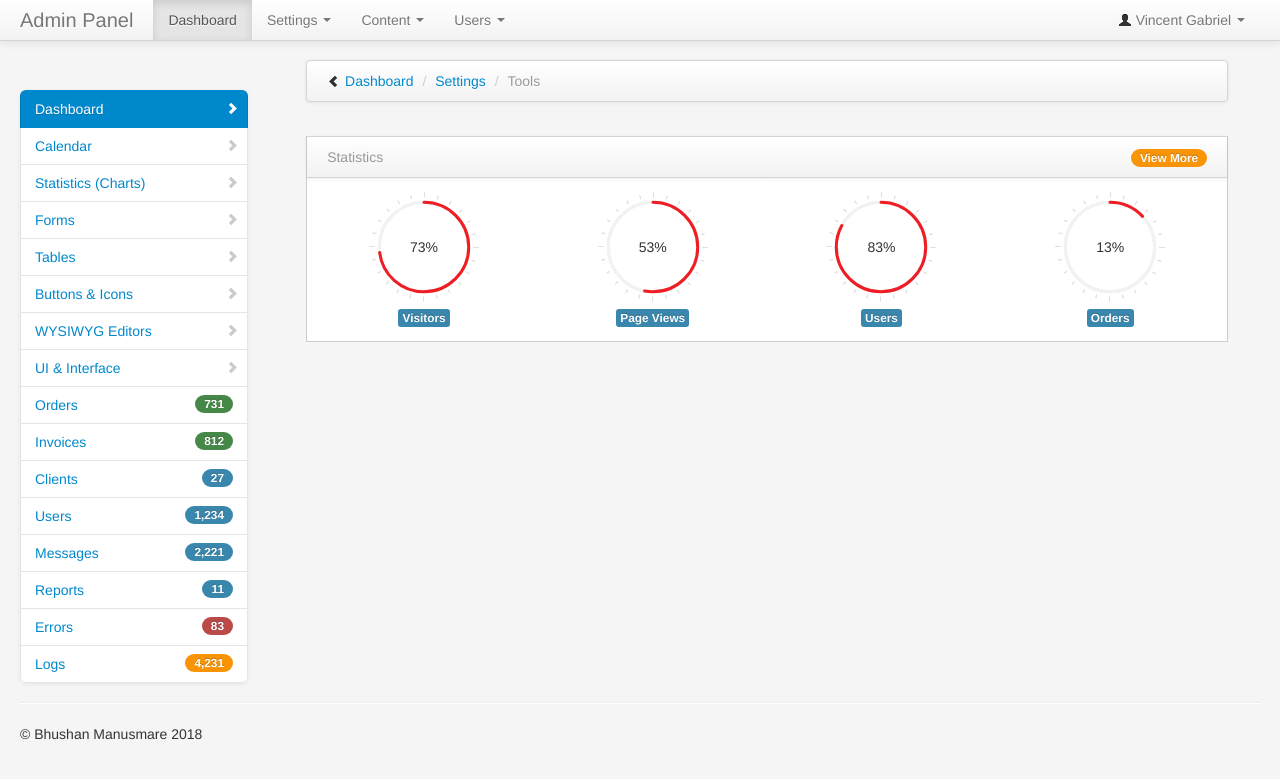
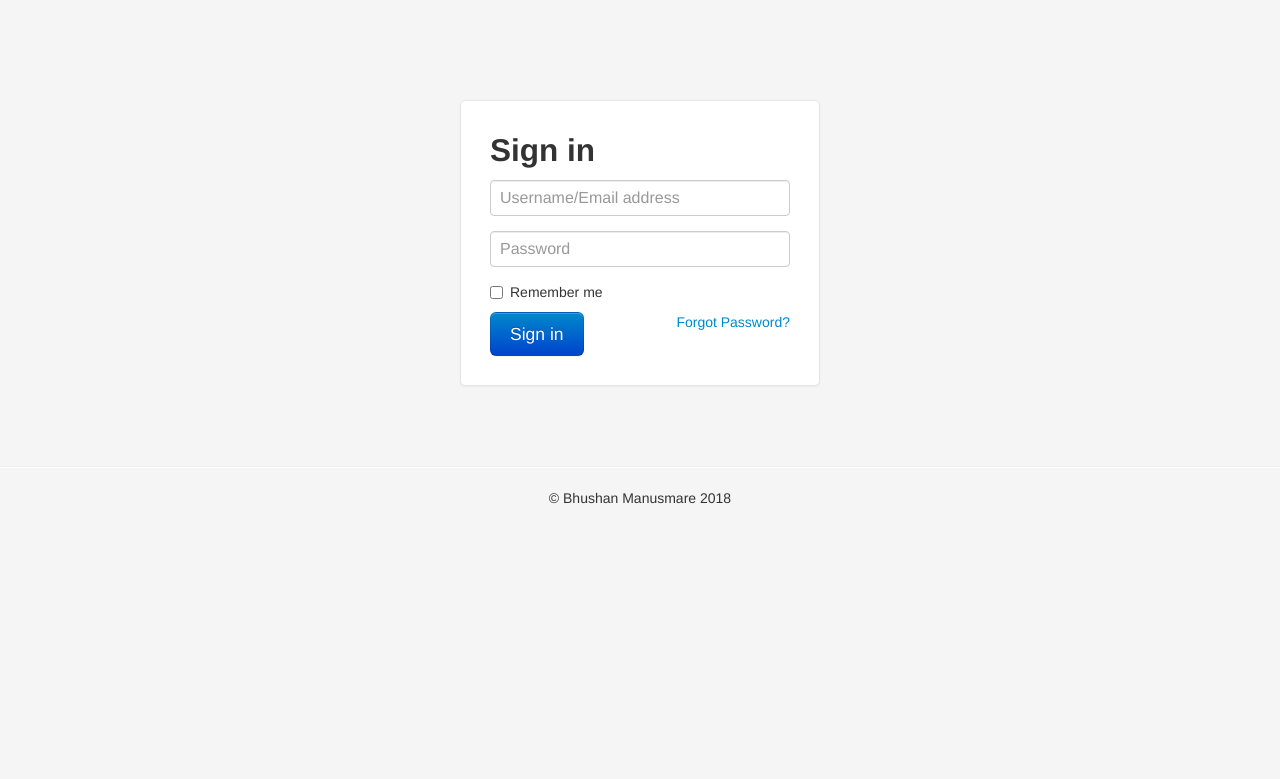
Before and after one commit to bhushanbsm/device-management, a CodeIgniter app: page /database/ in a window 1280 px wide. Shown: the top 779 px of the page. Run offline with CodeIgniter, Linux system fonts and the light colour scheme; some libraries are stand-ins or nearby versions.

Commit message:
Feature/user integration (#2)
* user login done

* added registration for user

* user registration, login,reset password

* added comment on hook

```diff
--- a/application/config/autoload.php
+++ b/application/config/autoload.php
@@ -89,7 +89,7 @@ $autoload['drivers'] = array();
 |
 |	$autoload['helper'] = array('url', 'file');
 */
-$autoload['helper'] = array('url','cookie','form');
+$autoload['helper'] = array('url','cookie','form','user_helper');
 
 /*
 | -------------------------------------------------------------------
--- a/application/config/config.php
+++ b/application/config/config.php
@@ -35,7 +35,7 @@ $config['base_url'] = 'http://dev.devices.com/device-management/';
 | variable so that it is blank.
 |
 */
-$config['index_page'] = 'index.php';
+$config['index_page'] = '';
 
 /*
 |--------------------------------------------------------------------------
@@ -100,7 +100,7 @@ $config['charset'] = 'UTF-8';
 | setting this variable to TRUE (boolean).  See the user guide for details.
 |
 */
-$config['enable_hooks'] = FALSE;
+$config['enable_hooks'] = TRUE;
 
 /*
 |--------------------------------------------------------------------------
@@ -400,7 +400,7 @@ $config['sess_regenerate_destroy'] = FALSE;
 |       'cookie_httponly') will also affect sessions.
 |
 */
-$config['cookie_prefix']	= 'dev.devices.com/';
+$config['cookie_prefix']	= '';
 $config['cookie_domain']	= '';
 $config['cookie_path']		= '/';
 $config['cookie_secure']	= FALSE;
--- a/application/config/constants.php
+++ b/application/config/constants.php
@@ -83,3 +83,5 @@ defined('EXIT_USER_INPUT')     OR define('EXIT_USER_INPUT', 7); // invalid user
 defined('EXIT_DATABASE')       OR define('EXIT_DATABASE', 8); // database error
 defined('EXIT__AUTO_MIN')      OR define('EXIT__AUTO_MIN', 9); // lowest automatically-assigned error code
 defined('EXIT__AUTO_MAX')      OR define('EXIT__AUTO_MAX', 125); // highest automatically-assigned error code
+defined('NO_REPLY_EMAIL')      OR define('NO_REPLY_EMAIL', 'noreply@devices.com');
+defined('EMAIL_NAME')      OR define('EMAIL_NAME', 'Devices');
--- a/application/config/hooks.php
+++ b/application/config/hooks.php
@@ -11,3 +11,8 @@ defined('BASEPATH') OR exit('No direct script access allowed');
 |	https://codeigniter.com/user_guide/general/hooks.html
 |
 */
+$hook['post_controller_constructor'] = array(
+    'function' => 'cookie_login',
+    'filename' => 'cookie_login.php',
+    'filepath' => 'hooks'
+);
--- a/application/config/routes.php
+++ b/application/config/routes.php
@@ -49,6 +49,11 @@ defined('BASEPATH') OR exit('No direct script access allowed');
 | Examples:	my-controller/index	-> my_controller/index
 |		my-controller/my-method	-> my_controller/my_method
 */
-$route['default_controller'] = 'user';
+$route['default_controller'] = 'authentication';
 $route['404_override'] = '';
 $route['translate_uri_dashes'] = FALSE;
+$route['login'] = 'authentication';
+$route['register'] = 'authentication/register';
+$route['forgotpassword'] = 'authentication/forgotpassword';
+$route['reset_your_password/(:any)'] = 'authentication/reset_your_password/$1';
+$route['dashboard'] = 'dashboard';
--- /dev/null
+++ b/application/controllers/Authentication.php
@@ -0,0 +1,220 @@
+<?php
+defined('BASEPATH') OR exit('No direct script access allowed');
+
+class Authentication extends CI_Controller {
+
+	function __construct()
+	{
+		parent::__construct();
+		$this->load->model('Authentication_model');
+	}
+
+	public function forgotpassword()
+	{
+		$this->load->view('authentication/forgotpassword');
+	}
+
+	/**
+	Generates Password random code and link to redirect to input new password
+	*/
+	public function get_reset_link()
+	{
+		$this->form_validation->set_rules('username', 'Username', 'required|callback_valid_user');
+		if ($this->form_validation->run() == FALSE) {
+			echo json_encode(['status' => 0, 'error' => validation_errors()]);
+		} else {
+			$param = $this->input->post('username');
+			$key = strstr($param, '@') ? 'email' : 'username';
+			$data[$key] = $param;
+			$result = $this->Authentication_model->read_user($data);
+			$token = json_encode(['token' => random_int(1000, 9999),
+				'data' => $param,
+				'uid' => $result['uid'],
+				'expire' => time()+3600 ]);
+			$reset_link = base_url()."reset-your-password/".base64url_encode($token);
+			$message = "The user account ".$param ." at ".$_SERVER['SERVER_NAME']." has this email associated with it.A Web user from ".$_SERVER['HTTP_HOST']." has just requested a Confirmation Code to change the password.<br/><br/>Please click on this link below to confirm you really want a new password <a href='".$reset_link."'>".$reset_link."</a><br/><br/> If you didn't asked for this, don't worry. Just delete this Email.";
+
+			$subject = "Password Reset Confirmation Link for ".$param;
+			$this->load->library('email');
+			$config['mailtype'] = 'html';
+			$this->email->initialize($config);
+			$this->email->from(NO_REPLY_EMAIL, EMAIL_NAME);
+			$this->email->to($result['email']);
+			$this->email->subject($subject);
+			$this->email->message($message);
+			if (!$this->email->send()) {
+				echo json_encode(['status' => 0, 'error' => 'Server error, Please try after some time.']);
+				return;
+			}
+			if(!$this->Authentication_model->update_user(['token' => $token], $result['uid'])){
+				echo json_encode(['status' => 0, 'error' => 'Server error, Please try after some time.']);
+				return;
+			}
+			echo json_encode(['status' => 1, 'error' => 'Please check your email for confirmation link.']);
+		}
+	}
+
+	/**
+		Accepts token string generated by user and checks for its validity.
+		On valid token user is sent to enter new password.
+		if invalid token is submited, error will throw.
+		if new password is submited, again token is validated and password gets saved in db.
+	*/
+		public function reset_your_password($tokenString='')
+		{
+			if ($tokenString) {
+				$token = json_decode(base64url_decode($tokenString), TRUE);
+				$result = $this->Authentication_model->read_user(['uid' => $token['uid']]);
+				$dbToken = json_decode($result['token'], TRUE);
+				if (($token['expire'] == $dbToken['expire'])
+					&& ($dbToken['expire'] > time())
+					&& ($token['token'] == $dbToken['token'])) {
+					if ($this->input->post('submit')) {
+						$this->form_validation->set_rules('password', 'Password', 'trim|required|min_length[8]|max_length[32]');
+						$this->form_validation->set_rules('conf_password', 'Conf Password', 'trim|required|matches[password]');
+						if ($this->form_validation->run() == FALSE) {
+							$data['error'] = validation_errors();
+						} else {
+							if(!$this->Authentication_model->update_user(['password' => md5($this->input->post('password'))], $result['uid'])){
+								$data['error'] = 'Server error, Please try after some time.';
+							}else{
+								redirect('login','refresh');
+							}
+						}
+					}else{
+						$data['error'] = '';
+					}
+				}else{
+					$data['error'] = 'Invallid Token.';
+				}
+			}else{
+				$data['error'] = 'Missing Token.';
+			}
+			$data['token'] = $tokenString;
+			$this->load->view('authentication/reset_password',$data);
+		}
+
+	/*
+		callback function to check user is available in db or not.
+	*/
+		public function valid_user($param='')
+		{
+			$key = strstr($param, '@') ? 'email' : 'username';
+			$data[$key] = $param;
+			if(!$this->Authentication_model->login_check($data)) {
+				$this->form_validation->set_message('valid_user','Wrong Username Or Email');
+				return FALSE;
+			}
+			return TRUE;
+		}
+
+		public function index()
+		{
+			if (user_logged_in()) {
+				redirect('dashboard','refresh');
+			}else {
+				$this->load->view('authentication/login');
+			}
+		}
+
+	/*
+		validate and login user and save session as well as cookie.
+	*/
+		public function dologin()
+		{
+			$this->form_validation->set_rules('username', 'Username', 'required');
+			$this->form_validation->set_rules('password', 'Password', 'required|callback_login_check');
+			if ($this->form_validation->run() == FALSE) {
+				echo json_encode(['status' => 0, 'error' => validation_errors()]);
+			} else {
+				$data['username'] = $this->input->post('username');
+				$result = $this->Authentication_model->read_user($data);
+				unset($result['token']);
+				unset($result['dateCreated']);
+				if ($this->input->post('remember')) {
+					$info = base64_encode(implode(':', $result));
+					$carray = array(
+						'name' =>'user',
+						'value' => $info,
+						'expire' => '3600',
+						'path'   => '/');
+					set_cookie($carray,TRUE);
+				}
+				unset($result['password']);
+				$result['loggedin'] = 1;
+				$this->session->set_userdata( $result );
+				echo json_encode(['status' => 1, 'error' => '']);
+			}
+		}
+
+	/*
+		Callback function to validate user
+	*/
+		public function login_check($password)
+		{
+			$data['username'] = $this->input->post('username');
+			$data['password'] = md5($this->input->post('password'));
+			if (!$this->Authentication_model->login_check($data)) {
+				$this->form_validation->set_message('login_check','Wrong Username Or Password');
+				return FALSE;
+			}
+			return TRUE;
+		}
+
+	/*
+		Registration of new Implementor or admin.
+		Superadmin can add admin and Implementor.
+		Admin can add Implementor.
+	*/
+		public function register()
+		{
+			if (!user_logged_in()) {
+				redirect('login','refresh');
+			}
+			if ($this->session->account>2) {
+				redirect('dashboard','refresh');
+			}
+			$temp = $this->Authentication_model->get_roles();
+			$data['account'] = [];
+			foreach ($temp as $key => $value) {
+				$data['account'] += [$value['role_id'] => $value['role']];
+			}
+			$this->load->view('authentication/register', $data);
+		}
+
+		/*
+			Validate form and save user.
+		*/
+			public function doregister()
+			{
+			// only logged in Superadmin and admin can add new user
+				if (!user_logged_in() || $this->session->account>2) {
+					echo json_encode(['status' => 0, 'error' => 'You can not perform this operation.']);
+					return;
+				}
+				$this->form_validation->set_rules('fname', 'First Name', 'trim|required|min_length[4]|max_length[32]');
+				$this->form_validation->set_rules('lname', 'Last Name', 'trim|required|min_length[4]|max_length[32]');
+				$this->form_validation->set_rules('username', 'Username', 'trim|required|min_length[4]|max_length[32]');
+				$this->form_validation->set_rules('password', 'Password', 'trim|required|min_length[8]|max_length[32]');
+				$this->form_validation->set_rules('conf_password', 'Conf Password', 'trim|required|matches[password]');
+				$this->form_validation->set_rules('email', 'Email', 'trim|required|valid_email');
+				if ($this->form_validation->run() == FALSE) {
+					echo json_encode(['status' => 0, 'error' => validation_errors()]);
+				} else {
+					$data['username'] = $this->input->post('username');
+					$data['email'] = $this->input->post('email');
+					$data['password'] = md5($this->input->post('password'));
+					$data['fname'] = $this->input->post('fname');
+					$data['lname'] = $this->input->post('lname');
+					$data['phone'] = $this->input->post('phone');
+					$data['account'] = $this->input->post('account');
+					$result = $this->Authentication_model->write_user($data);
+					if ($result) {
+						echo json_encode(['status' => 1, 'error' => '']);
+					}else{
+						echo json_encode(['status' => 0, 'error' => 'Failed to add user.']);
+					}
+				}
+			}
+
+		}
--- a/application/controllers/User.php
+++ /dev/null
@@ -1,10 +0,0 @@
-<?php
-defined('BASEPATH') OR exit('No direct script access allowed');
-
-class User extends CI_Controller {
-
-	public function index()
-	{
-		$this->load->view('index');
-	}
-}
--- /dev/null
+++ b/application/helpers/user_helper.php
@@ -0,0 +1,5 @@
+<?php
+function user_logged_in()
+{
+	return isset($_SESSION['loggedin']) ? 1 : 0;
+}
--- /dev/null
+++ b/application/hooks/cookie_login.php
@@ -0,0 +1,20 @@
+<?php
+defined('BASEPATH') OR exit('No direct script access allowed');
+
+/**
+    As Name implies this hook will accept cookie form client and login the user by setting session
+*/
+function cookie_login() {
+    $CI = & get_instance();
+    if (!user_logged_in() && $CI->input->cookie('user')) {
+        $rcookie = base64_decode($CI->input->cookie('user'));
+        $cookie = explode(":", $rcookie);
+        $result = $CI->db->get_where('users',['username'=>$cookie[1],'password'=>$cookie[4]])->row_array();
+        if (count($result)) {
+            unset($result['token']);
+            unset($result['password']);
+            $result['loggedin'] = 1;
+            $CI->session->set_userdata( $result );
+        }
+    }
+}
--- /dev/null
+++ b/application/models/Authentication_model.php
@@ -0,0 +1,43 @@
+<?php
+defined('BASEPATH') OR exit('No direct script access allowed');
+
+class Authentication_model extends CI_Model {
+
+	public function __construct()
+	{
+		parent::__construct();
+	}
+
+	public function login_check($data='')
+	{
+		if($this->db->get_where('users',$data)->num_rows()) {
+			return true;
+		}
+		return false;
+	}
+
+	public function read_user($data='')
+	{
+		return $this->db->get_where('users',$data)->row_array();
+	}
+
+	public function get_roles()
+	{
+		return $this->db->where('role_id >',$this->session->account)->get('roles')->result_array();
+	}
+
+	public function write_user($data='')
+	{
+		if($this->db->insert('users',$data)){
+			return $this->db->insert_id();
+		}
+		return 0;
+	}
+
+	public function update_user($data='',$uid='')
+	{
+		$this->db->where('uid',$uid);
+		return $this->db->update('users',$data);
+	}
+
+}
--- /dev/null
+++ b/application/views/authentication/login.php
@@ -0,0 +1,20 @@
+<?php $this->load->view('partials/header');?>
+
+<div class="container" id="login">
+
+  <form class="form-signin" id="form-signin" method="POST">
+    <div class="alert alert-danger" id="validation_errors" style="display: none">
+      <button type="button" class="close" data-dismiss="alert" aria-hidden="true">&times;</button>
+    </div>
+    <h2 class="form-signin-heading">Sign in</h2>
+    <input type="text" name="username" class="input-block-level" placeholder="Username/Email address" required>
+    <input type="password" name="password" class="input-block-level" placeholder="Password" required>
+    <label class="checkbox">
+      <input type="checkbox" name='remember' value="1"> Remember me
+    </label>
+    <button id="submit" class="btn btn-large btn-primary" type="submit">Sign in</button>
+    <a href="<?=base_url('authentication/forgotpassword')?>" class="pull-right">Forgot Password?</a>
+  </form>
+
+</div> <!-- /container -->
+<?php $this->load->view('partials/footer');?>
--- a/application/views/index.php
+++ b/application/views/index.php
@@ -1,6 +1,8 @@
 <?php $this->load->view('partials/header');?>
 <?php $this->load->view('partials/sidebar')?>
 
+<div class="container-fluid">
+	<div class="row-fluid">
 		<!--/span-->
 		<div class="span9" id="content">
 			<div class="row-fluid">
@@ -59,7 +61,8 @@
 				<!-- /block -->
 			</div>
 		</div>
-
+	</div>
+</div>
 
 
 <?php $this->load->view('partials/footer');
--- a/application/views/partials/footer.php
+++ b/application/views/partials/footer.php
@@ -1,15 +1,15 @@
-   </div>
    <hr>
-   <footer>
+   <footer class="text-center">
    	<p>&copy; Bhushan Manusmare 2018</p>
    </footer>
-</div>
+
    <span id="base_url" class="hidden"><?=base_url()?></span>
    <!--/.fluid-container-->
    <script src="<?=base_url()?>assets/admin-theme/vendors/jquery-1.9.1.min.js"></script>
    <script src="<?=base_url()?>assets/admin-theme/bootstrap/js/bootstrap.min.js"></script>
    <script src="<?=base_url()?>assets/admin-theme/vendors/easypiechart/jquery.easy-pie-chart.js"></script>
    <script src="<?=base_url()?>assets/admin-theme/assets/scripts.js"></script>
+   <script src="<?=base_url()?>assets/js/auth.js"></script>
    <script>
    	$(function() {
             // Easy pie charts
--- a/application/views/partials/header.php
+++ b/application/views/partials/header.php
@@ -10,6 +10,7 @@ defined('BASEPATH') OR exit('No direct script access allowed');?>
     <link href="<?=base_url()?>assets/admin-theme/bootstrap/css/bootstrap-responsive.min.css" rel="stylesheet" media="screen">
     <link href="<?=base_url()?>assets/admin-theme/vendors/easypiechart/jquery.easy-pie-chart.css" rel="stylesheet" media="screen">
     <link href="<?=base_url()?>assets/admin-theme/assets/styles.css" rel="stylesheet" media="screen">
+    <link rel="stylesheet" href="https://use.fontawesome.com/releases/v5.5.0/css/all.css" integrity="sha384-B4dIYHKNBt8Bc12p+WXckhzcICo0wtJAoU8YZTY5qE0Id1GSseTk6S+L3BlXeVIU" crossorigin="anonymous">
     <!-- HTML5 shim, for IE6-8 support of HTML5 elements -->
         <!--[if lt IE 9]>
             <script src="http://html5shim.googlecode.com/svn/trunk/html5.js"></script>
@@ -18,115 +19,7 @@ defined('BASEPATH') OR exit('No direct script access allowed');?>
     </head>
 
     <body>
-        <div class="navbar navbar-fixed-top">
-            <div class="navbar-inner">
-                <div class="container-fluid">
-                    <a class="btn btn-navbar" data-toggle="collapse" data-target=".nav-collapse"> <span class="icon-bar"></span>
-                       <span class="icon-bar"></span>
-                       <span class="icon-bar"></span>
-                   </a>
-                   <a class="brand" href="#">Admin Panel</a>
-                   <div class="nav-collapse collapse">
-                    <ul class="nav pull-right">
-                        <li class="dropdown">
-                            <a href="#" role="button" class="dropdown-toggle" data-toggle="dropdown"> <i class="icon-user"></i> Vincent Gabriel <i class="caret"></i>
-
-                            </a>
-                            <ul class="dropdown-menu">
-                                <li>
-                                    <a tabindex="-1" href="#">Profile</a>
-                                </li>
-                                <li class="divider"></li>
-                                <li>
-                                    <a tabindex="-1" href="login.html">Logout</a>
-                                </li>
-                            </ul>
-                        </li>
-                    </ul>
-                    <ul class="nav">
-                        <li class="active">
-                            <a href="#">Dashboard</a>
-                        </li>
-                        <li class="dropdown">
-                            <a href="#" data-toggle="dropdown" class="dropdown-toggle">Settings <b class="caret"></b>
-
-                            </a>
-                            <ul class="dropdown-menu" id="menu1">
-                                <li>
-                                    <a href="#">Tools <i class="icon-arrow-right"></i>
-
-                                    </a>
-                                    <ul class="dropdown-menu sub-menu">
-                                        <li>
-                                            <a href="#">Reports</a>
-                                        </li>
-                                        <li>
-                                            <a href="#">Logs</a>
-                                        </li>
-                                        <li>
-                                            <a href="#">Errors</a>
-                                        </li>
-                                    </ul>
-                                </li>
-                                <li>
-                                    <a href="#">SEO Settings</a>
-                                </li>
-                                <li>
-                                    <a href="#">Other Link</a>
-                                </li>
-                                <li class="divider"></li>
-                                <li>
-                                    <a href="#">Other Link</a>
-                                </li>
-                                <li>
-                                    <a href="#">Other Link</a>
-                                </li>
-                            </ul>
-                        </li>
-                        <li class="dropdown">
-                            <a href="#" role="button" class="dropdown-toggle" data-toggle="dropdown">Content <i class="caret"></i>
-
-                            </a>
-                            <ul class="dropdown-menu">
-                                <li>
-                                    <a tabindex="-1" href="#">Blog</a>
-                                </li>
-                                <li>
-                                    <a tabindex="-1" href="#">News</a>
-                                </li>
-                                <li>
-                                    <a tabindex="-1" href="#">Custom Pages</a>
-                                </li>
-                                <li>
-                                    <a tabindex="-1" href="#">Calendar</a>
-                                </li>
-                                <li class="divider"></li>
-                                <li>
-                                    <a tabindex="-1" href="#">FAQ</a>
-                                </li>
-                            </ul>
-                        </li>
-                        <li class="dropdown">
-                            <a href="#" role="button" class="dropdown-toggle" data-toggle="dropdown">Users <i class="caret"></i>
-
-                            </a>
-                            <ul class="dropdown-menu">
-                                <li>
-                                    <a tabindex="-1" href="#">User List</a>
-                                </li>
-                                <li>
-                                    <a tabindex="-1" href="#">Search</a>
-                                </li>
-                                <li>
-                                    <a tabindex="-1" href="#">Permissions</a>
-                                </li>
-                            </ul>
-                        </li>
-                    </ul>
-                </div>
-                <!--/.nav-collapse -->
-            </div>
-        </div>
+        <?php if (user_logged_in()) {
+            $this->load->view('partials/navbar');
+        }?>
     </div>
-    <div class="container-fluid">
-        <div class="row-fluid">
```
Also changed, not shown: application/controllers/index.html (deleted, +0 -11 lines), application/views/authentication/register.php (added, +27 -0 lines), application/views/partials/navbar.php (added, +109 -0 lines), application/views/user/login.php (deleted, +0 -32 lines). Lines whose indentation alone changed are shown as unchanged.
